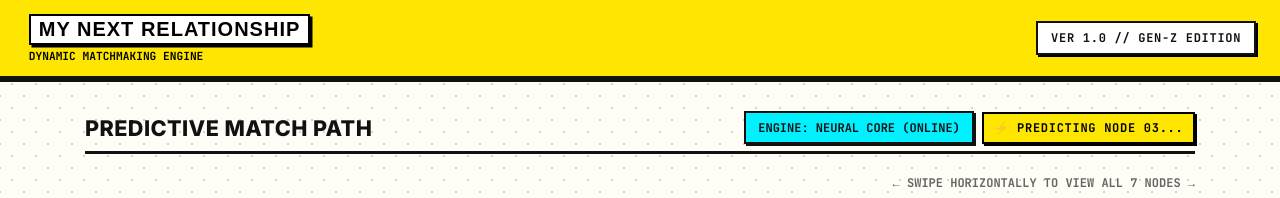
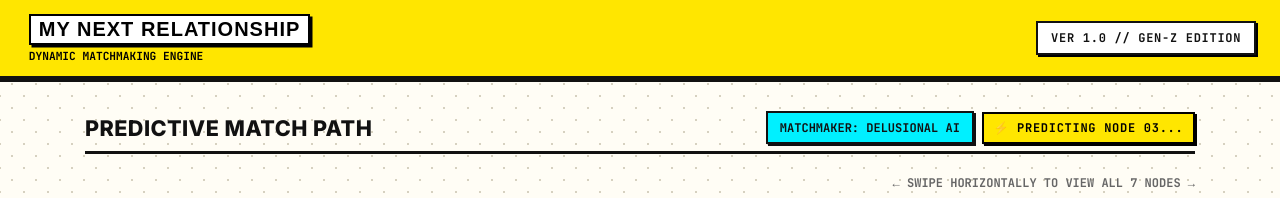
Before and after one commit to aryanpardeshi11/my-next-relationship, a React (Vite) app in the folder client/: page / in a window 1280 px wide. Both pictures are taken after a click on the button "SEE RESULTS →". Shown: the top 198 px of the page. Built offline with nearby package versions, Linux system fonts and the light colour scheme; no server answers.

Commit message:
Update diagram engine badge text to MATCHMAKER: DELUSIONAL AI

```diff
--- a/client/src/components/ZigZagDiagram.jsx
+++ b/client/src/components/ZigZagDiagram.jsx
@@ -131,7 +131,7 @@ export default function ZigZagDiagram({ matchData, matchSource, onPredictionComp
         </div>
         <div style={{ display: 'flex', gap: '0.5rem', alignItems: 'center', flexWrap: 'wrap' }}>
           <span className="match-source-badge">
-            ENGINE: NEURAL CORE (ONLINE)
+            MATCHMAKER: DELUSIONAL AI
           </span>
           <span
             className="mono-tag"
```
